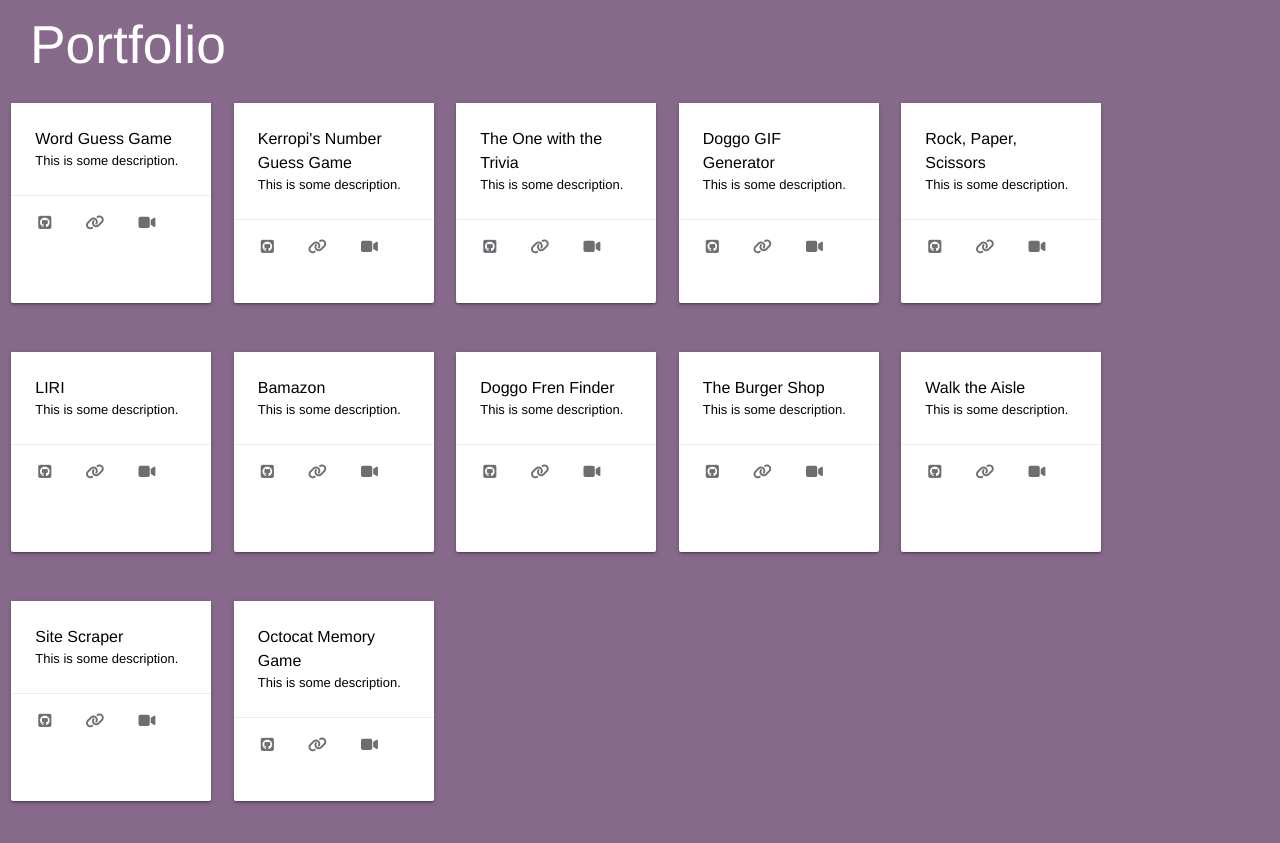
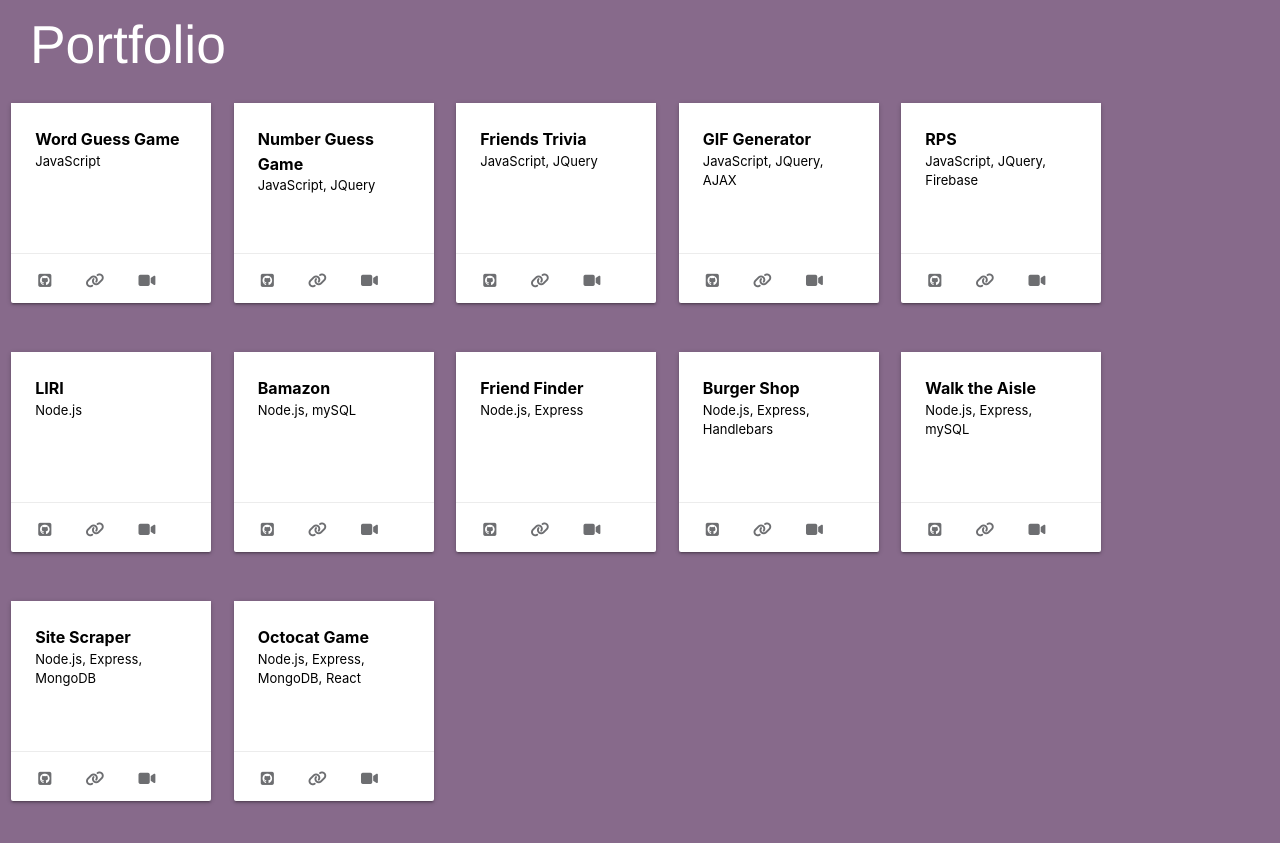
Before and after one commit to kalargent/ReactPortfolio, a React (Create React App) app: page / in a window 1280 px wide. Shown: the part 1620-2463 px from the top of the page. Built offline with nearby package versions, Linux system fonts and the light colour scheme.

Commit message:
refined the cards to have a more uniform display in the content and action sections

```diff
--- a/src/components/ProjectCard/index.js
+++ b/src/components/ProjectCard/index.js
@@ -10,7 +10,7 @@ function ProjectCard(props) {
         <div className="card">
           <div className="card-content black-text">
             <span className="title">{props.title}</span>
-            <p className="description">This is some description.</p>
+            <p className="description">{props.description}</p>
           </div>
 
           <div className="card-action">
--- a/src/components/ProjectCard/style.css
+++ b/src/components/ProjectCard/style.css
@@ -33,21 +33,25 @@
 
 .card-content {
   background-color: white;
+  height: 150px;
 }
 
 .title {
-  font-family: 'Arimo', sans-serif;
-  font-size: medium
+  /* font-family: 'Arimo', sans-serif; */
+  font-size: medium;
+  font:  #6D6E71;
+  font-weight: bold;
+  padding-bottom: 20px
 }
 
 .description {
-  font-family: 'Arimo', sans-serif;
+  /* font-family: 'Arimo', sans-serif; */
   font-size: small
 }
 
   .card-action {
-  padding: 10px;
-  background-color: #D3D3D3
+  background-color: #D3D3D3;
+  height: 40px;
 }
 
   .fa-github-square {
--- a/src/pages/PortfolioPage/index.js
+++ b/src/pages/PortfolioPage/index.js
@@ -21,6 +21,7 @@ const PortfolioPage = (props) =>{
                 git={projects.git}
                 prod={projects.prod}
                 video={projects.video}
+                description={projects.description}
               />
             ))}
             </div>
--- a/src/projects.json
+++ b/src/projects.json
@@ -5,41 +5,46 @@
     "image": "http://solcieti.com/HOU/wp-content/uploads/2019/03/mean-girls.jpg",
     "git": "https://github.com/kalargent/word-guess-game",
     "prod": "https://kalargent.github.io/word-guess-game/",
-    "video": ""
+    "video": "",
+    "description": "JavaScript"
   },
 
   {
     "id": 2,
-    "name": "Kerropi's Number Guess Game",
+    "name": "Number Guess Game",
     "image": "https://o.aolcdn.com/images/dims?quality=85&image_uri=http%3A%2F%2Fwww.blogcdn.com%2Fwow.joystiq.com%2Fmedia%2F2008%2F04%2Faz_kylkeroppi.jpg&client=amp-blogside-v2&signature=b5bb15c3e222c509e6e449c01cf82b6283bf72ee",
     "git": "https://github.com/kalargent/kerropis-number-guess",
     "prod": "https://kalargent.github.io/kerropis-number-guess/",
-    "video": ""
+    "video": "",
+    "description": "JavaScript, JQuery"
   },
 
   {
     "id": 3,
-    "name": "The One with the Trivia",
+    "name": "Friends Trivia",
     "image": "https://ksassets.timeincuk.net/wp/uploads/sites/55/2018/10/Friends-2-920x584.jpg",
     "git": "https://github.com/kalargent/Friends-Trivia-Game",
     "prod": "https://kalargent.github.io/Friends-Trivia-Game/",
-    "video": ""
+    "video": "",
+    "description": "JavaScript, JQuery"
   },
   {
     "id": 4,
-    "name": "Doggo GIF Generator",
+    "name": "GIF Generator",
     "image": "https://thumbs.gfycat.com/GiddyReliableBichonfrise-max-1mb.gif",
     "git": "https://github.com/kalargent/Doggo-GIF-Generator",
     "prod": "https://kalargent.github.io/Doggo-GIF-Generator/",
-    "video": ""
+    "video": "",
+    "description": "JavaScript, JQuery, AJAX"
   },
   {
     "id": 5,
-    "name": "Rock, Paper, Scissors",
+    "name": "RPS",
     "image": "https://thumbs.gfycat.com/RegalAssuredGossamerwingedbutterfly-size_restricted.gif",
     "git": "https://github.com/kalargent/RPS",
     "prod": "https://kalargent.github.io/RPS/",
-    "video": ""
+    "video": "",
+    "description": "JavaScript, JQuery, Firebase"
   },
 
   {
@@ -48,7 +53,8 @@
     "image": "https://encrypted-tbn0.gstatic.com/images?q=tbn:ANd9GcQ36slmcIuSPYwjVQmMGW1FueMCNVvdvaO4kFVNwqbWKNw-B0-toQ",
     "git": "https://github.com/kalargent/LIRI",
     "prod": "",
-    "video": "https://embed.vidyard.com/share/ztqSaMtZ9jHS6cBi5YbsTV?"
+    "video": "https://embed.vidyard.com/share/ztqSaMtZ9jHS6cBi5YbsTV?",
+    "description": "Node.js"
   },
 
   {
@@ -57,25 +63,28 @@
     "image": "https://mir-s3-cdn-cf.behance.net/project_modules/fs/7ba54148002457.588b581f680b9.gif",
     "git": "https://github.com/kalargent/pup-friend-finder",
     "prod": "",
-    "video": "https://embed.vidyard.com/share/UtydV5wznNf22ZkbA9FfBA?"
+    "video": "https://embed.vidyard.com/share/UtydV5wznNf22ZkbA9FfBA?",
+    "description": "Node.js, mySQL"
   },
 
   {
     "id": 8,
-    "name": "Doggo Fren Finder",
+    "name": "Friend Finder",
     "image": "https://i.gifer.com/77jb.gif",
     "git": "https://github.com/kalargent/pup-friend-finder",
     "prod": "https://mysterious-plateau-86607.herokuapp.com/",
-    "video": "https://embed.vidyard.com/share/BmR4rzQmfZrZo5joCMK2uH?"
+    "video": "https://embed.vidyard.com/share/BmR4rzQmfZrZo5joCMK2uH?",
+    "description": "Node.js, Express"
   },
 
   {
     "id": 9,
-    "name": "The Burger Shop",
+    "name": "Burger Shop",
     "image": "https://media2.s-nbcnews.com/i/newscms/2019_03/1401615/anne-burrell-killer-turkey-burger-today-main-today-190114-02_221ba7fea3790e918974cc7c16a29b64.jpg",
     "git": "https://github.com/kalargent/eat-da-burger",
     "prod": "https://cryptic-ravine-79248.herokuapp.com/",
-    "video": "https://embed.vidyard.com/share/8pqDkyB8KGUa2t9GcKHog9?"
+    "video": "https://embed.vidyard.com/share/8pqDkyB8KGUa2t9GcKHog9?",
+    "description": "Node.js, Express, Handlebars"
   },
 
   {
@@ -84,7 +93,8 @@
     "image": "https://www.zola.com/blog/wp-content/uploads/2015/12/carfeatured.png",
     "git": "https://github.com/kalargent/project-2",
     "prod": "https://mysterious-sierra-10862.herokuapp.com",
-    "video": ""
+    "video": "",
+    "description": "Node.js, Express, mySQL"
   },
 
   {
@@ -93,15 +103,17 @@
     "image": "https://wordswithlisbeth.com/wp-content/uploads/2011/03/bumpers.jpg",
     "git": "https://github.com/kalargent/site-scrape",
     "prod": "https://warm-journey-95389.herokuapp.com",
-    "video": ""
+    "video": "",
+    "description": "Node.js, Express, MongoDB"
   },
 
   {
     "id": 12,
-    "name": "Octocat Memory Game",
+    "name": "Octocat Game",
     "image": "https://cdn.dribbble.com/users/3398424/screenshots/6293988/octocato1final.png",
     "git": "https://github.com/kalargent/clicking-with-marnie",
     "prod": "https://kalargent.github.io/clicking-with-marnie/",
-    "video": ""
+    "video": "",
+    "description": "Node.js, Express, MongoDB, React"
   }
 ]
```
